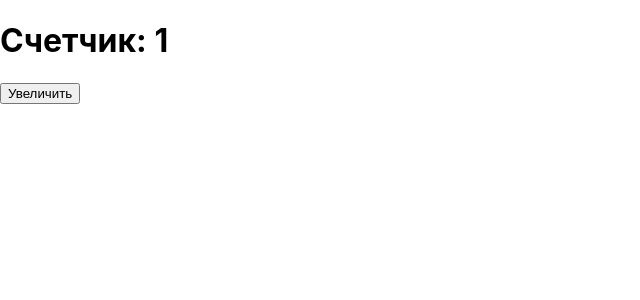
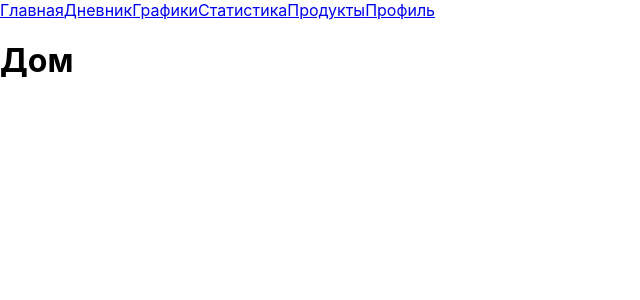
Before and after one commit to CutDiabeticsHeel/sugar-log, a React (Create React App) app: page / in a window 1280 px wide. Shown: the top 300 px of the page, without its empty margins (0-640 px from the left). Built offline with nearby package versions, Linux system fonts and the light colour scheme.

Commit message:
build: add router

```diff
--- a/package.json
+++ b/package.json
@@ -9,6 +9,8 @@
     "@testing-library/user-event": "^13.5.0",
     "react": "^19.2.7",
     "react-dom": "^19.2.7",
+    "react-router": "^8.1.0",
+    "react-router-dom": "^7.18.1",
     "react-scripts": "5.0.1",
     "web-vitals": "^2.1.4"
   },
--- a/src/App.js
+++ b/src/App.js
@@ -1,20 +1,28 @@
 import React, { useState } from 'react';
+import { Routes, Route } from "react-router-dom";
+
+import Home from "./pages/home";
+import Diary from "./pages/diary";
+import Charts from "./pages/graph";
+import Statistics from "./pages/stats";
+import Products from "./pages/products";
+import Profile from "./pages/profile";
+import Menu from "./components/Menu";
 
 function App() {
-  // Инициализируем состояние счетчика
-  const [count, setCount] = useState(1);
-
-  // Функция увеличения значения
-  function handleClick() {
-    setCount(count * 2);
-  }
-
-  return (
-    <div>
-      <h1>Счетчик: {count}</h1>
-      <button onClick={handleClick}>Увеличить</button>
-    </div>
-  );
+    return (
+        <>
+          <Menu />
+          <Routes>
+              <Route path="/" element={<Home />} />
+              <Route path="/diary" element={<Diary />} />
+              <Route path="/graph" element={<Charts />} />
+              <Route path="/statistics" element={<Statistics />} />
+              <Route path="/products" element={<Products />} />
+              <Route path="/profile" element={<Profile />} />
+          </Routes>
+        </>
+    );
 }
 
 export default App;
--- /dev/null
+++ b/src/components/Menu.jsx
@@ -0,0 +1,16 @@
+import { Link } from "react-router-dom";
+
+function Menu() {
+    return (
+        <nav>
+            <Link to="/">Главная</Link>
+            <Link to="/diary">Дневник</Link>
+            <Link to="/graph">Графики</Link>
+            <Link to="/statistics">Статистика</Link>
+            <Link to="/products">Продукты</Link>
+            <Link to="/profile">Профиль</Link>
+        </nav>
+    )
+}
+
+export default Menu;
--- a/src/index.js
+++ b/src/index.js
@@ -3,15 +3,16 @@ import ReactDOM from 'react-dom/client';
 import './index.css';
 import App from './App';
 import reportWebVitals from './reportWebVitals';
+import {BrowserRouter } from "react-router-dom";
 
 const root = ReactDOM.createRoot(document.getElementById('root'));
 root.render(
   <React.StrictMode>
-    <App />
+    <BrowserRouter>
+      <App />
+    </BrowserRouter>
   </React.StrictMode>
 );
 
-// If you want to start measuring performance in your app, pass a function
-// to log results (for example: reportWebVitals(console.log))
-// or send to an analytics endpoint. Learn more: https://bit.ly/CRA-vitals
+
 reportWebVitals();
--- /dev/null
+++ b/src/pages/diary.jsx
@@ -0,0 +1,5 @@
+function Diary() {
+    return <h1>Дневник</h1>;
+}
+
+export default Diary;
--- /dev/null
+++ b/src/pages/graph.jsx
@@ -0,0 +1,5 @@
+function Graph() {
+    return <h1>Графики</h1>;
+}
+
+export default Graph;
--- /dev/null
+++ b/src/pages/home.jsx
@@ -0,0 +1,7 @@
+import { Link } from "react-router-dom";
+
+function Home() {
+    return <h1>Дом</h1>
+}
+
+export default Home;
--- /dev/null
+++ b/src/pages/products.jsx
@@ -0,0 +1,5 @@
+function ProductsTable() {
+    return <h1>Продукты</h1>;
+}
+
+export default ProductsTable;
--- /dev/null
+++ b/src/pages/profile.jsx
@@ -0,0 +1,5 @@
+function Profile() {
+    return <h1>Профиль</h1>;
+}
+
+export default Profile;
--- /dev/null
+++ b/src/pages/stats.jsx
@@ -0,0 +1,5 @@
+function Stats() {
+    return <h1>Статистика</h1>;
+}
+
+export default Stats;
```
Also changed, not shown: 1 other file (tests, documents, lock files or other folders).
